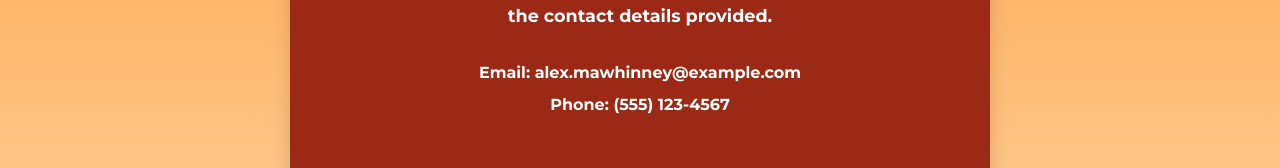
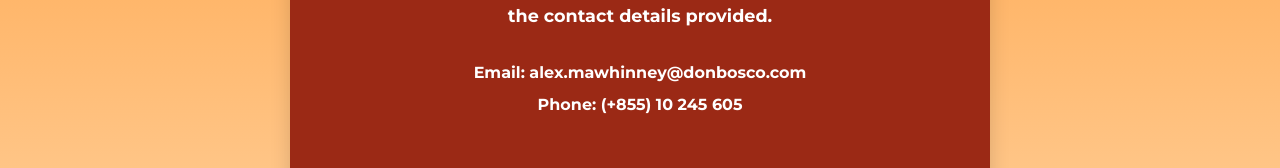
Before and after one commit to amawhinney999/website, a website: page public/contact.html in a window 1280 px wide. Shown: the part 347-515 px from the top of the page. Drawn offline with Linux system fonts and the light colour scheme.

Commit message:
contact page real details for email & number

```diff
--- a/public/contact.html
+++ b/public/contact.html
@@ -57,8 +57,8 @@
             <p>We'd love to hear from you. Please fill out the form below or use the contact details provided.</p>
         </div>
         <div class="contact-info">
-            <p><strong>Email:</strong> alex.mawhinney@example.com</p>
-            <p><strong>Phone:</strong> (555) 123-4567</p>
+            <p><strong>Email:</strong> alex.mawhinney@donbosco.com</p>
+            <p><strong>Phone:</strong> (+855) 10 245 605</p>
         </div>
 
         <div id="confirmation" class="confirmation-message"></div>
```
